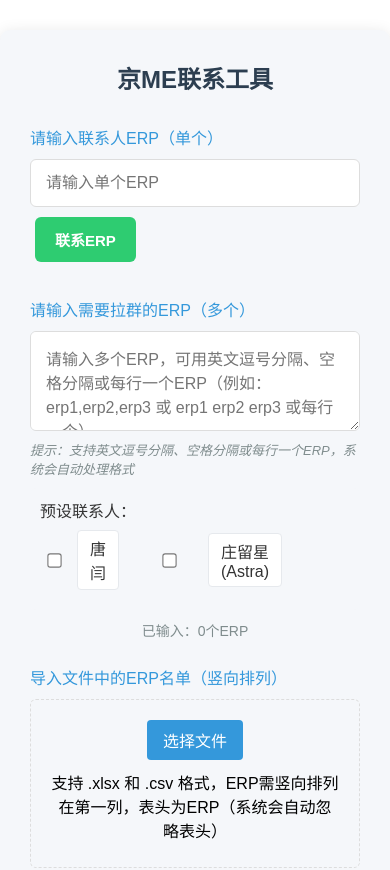
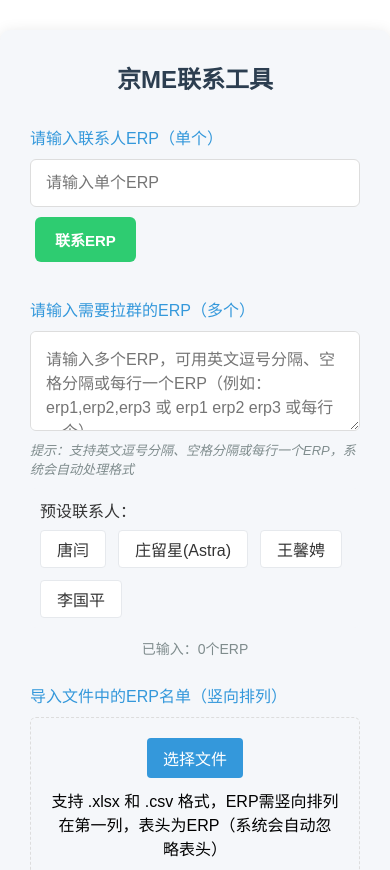
Before and after one commit to liwyat/JMEFIND, a plain HTML site: page index.html in a window 390 px wide. Shown: the top 870 px of the page. Drawn offline with Linux system fonts and the light colour scheme.

Commit message:
Add files via upload

```diff
--- a/index.html
+++ b/index.html
@@ -226,15 +226,19 @@
             <div class="hint">提示：支持英文逗号分隔、空格分隔或每行一个ERP，系统会自动处理格式</div>
             <div style="margin: 10px 0; padding: 10px; background: #f5f7fa; border-radius: 6px;">
                 <label style="font-weight: normal; display: block; margin-bottom: 8px; color: #333;">预设联系人：</label>
-                <div style="display: flex; gap: 20px;">
-                    <label style="display: flex; align-items: center; font-weight: normal; cursor: pointer; transition: all 0.2s;">
-                        <input type="checkbox" id="preset-tangyan" value="tangyan" style="margin-right: 8px; cursor: pointer; transform: scale(1.1);">
-                        <span style="padding: 5px 12px; background: white; border-radius: 4px; border: 1px solid #e6e9ed; transition: all 0.2s;">唐闫</span>
-                    </label>
-                    <label style="display: flex; align-items: center; font-weight: normal; cursor: pointer; transition: all 0.2s;">
-                        <input type="checkbox" id="preset-zhuangliuxing" value="zhuangliuxing.astra" style="margin-right: 8px; cursor: pointer; transform: scale(1.1);">
-                        <span style="padding: 5px 12px; background: white; border-radius: 4px; border: 1px solid #e6e9ed; transition: all 0.2s;">庄留星(Astra)</span>
-                    </label>
+                <div style="display: flex; flex-wrap: wrap; gap: 12px;">
+                    <div class="preset-contact" data-erp="tangyan" style="padding: 6px 16px; background: white; border-radius: 4px; border: 1px solid #e6e9ed; cursor: pointer; transition: all 0.2s; white-space: nowrap; display: inline-block;">
+                        唐闫
+                    </div>
+                    <div class="preset-contact" data-erp="zhuangliuxing.astra" style="padding: 6px 16px; background: white; border-radius: 4px; border: 1px solid #e6e9ed; cursor: pointer; transition: all 0.2s; white-space: nowrap; display: inline-block;">
+                        庄留星(Astra)
+                    </div>
+                    <div class="preset-contact" data-erp="wangxinping.23" style="padding: 6px 16px; background: white; border-radius: 4px; border: 1px solid #e6e9ed; cursor: pointer; transition: all 0.2s; white-space: nowrap; display: inline-block;">
+                        王馨娉
+                    </div>
+                    <div class="preset-contact" data-erp="liguoping.26" style="padding: 6px 16px; background: white; border-radius: 4px; border: 1px solid #e6e9ed; cursor: pointer; transition: all 0.2s; white-space: nowrap; display: inline-block;">
+                        李国平
+                    </div>
                 </div>
             </div>
             <div class="error" id="inviteError">请输入至少一个有效的ERP</div>
@@ -346,59 +350,56 @@
         inviteIdsInput.addEventListener('input', updateERPCount);
         updateERPCount(); // 初始更新
 
-        // 给预设ERP复选框添加事件监听
-        const tangyanCheckbox = document.getElementById('preset-tangyan');
-        const zhuangliuxingCheckbox = document.getElementById('preset-zhuangliuxing');
+        // 为预设联系人添加点击事件和样式管理
+        const presetContacts = document.querySelectorAll('.preset-contact');
 
-        // 为复选框添加选中状态样式变化
-        function setupCheckboxStyle(checkbox) {
-            if (!checkbox) return;
+        // 初始化预设联系人点击事件
+        presetContacts.forEach(contact => {
+            // 添加点击事件监听
+            contact.addEventListener('click', function() {
+                // 切换选中状态
+                const isSelected = this.classList.toggle('selected');
 
-            const labelSpan = checkbox.nextElementSibling;
+                // 更新样式
+                updateContactStyle(this, isSelected);
 
-            // 初始状态检查
-            updateCheckboxStyle(checkbox, labelSpan);
-
-            // 改变时更新样式
-            checkbox.addEventListener('change', function() {
-                updateCheckboxStyle(checkbox, labelSpan);
+                // 更新ERP计数
                 updateERPCount();
             });
 
-            // 鼠标悬停效果
-            checkbox.parentElement.addEventListener('mouseenter', function() {
-                if (!checkbox.checked) {
-                    labelSpan.style.borderColor = '#409eff';
-                    labelSpan.style.boxShadow = '0 0 0 2px rgba(64, 158, 255, 0.2)';
+            // 添加鼠标悬停效果
+            contact.addEventListener('mouseenter', function() {
+                if (!this.classList.contains('selected')) {
+                    this.style.borderColor = '#409eff';
+                    this.style.boxShadow = '0 0 0 2px rgba(64, 158, 255, 0.2)';
                 }
             });
 
-            checkbox.parentElement.addEventListener('mouseleave', function() {
-                if (!checkbox.checked) {
-                    labelSpan.style.borderColor = '#e6e9ed';
-                    labelSpan.style.boxShadow = 'none';
+            contact.addEventListener('mouseleave', function() {
+                if (!this.classList.contains('selected')) {
+                    this.style.borderColor = '#e6e9ed';
+                    this.style.boxShadow = 'none';
                 }
             });
-        }
 
-        // 更新复选框样式的函数
-        function updateCheckboxStyle(checkbox, span) {
-            if (checkbox.checked) {
-                span.style.backgroundColor = '#ecf5ff';
-                span.style.borderColor = '#409eff';
-                span.style.color = '#409eff';
-                span.style.boxShadow = '0 0 0 2px rgba(64, 158, 255, 0.2)';
+            // 初始状态样式
+            updateContactStyle(contact, false);
+        });
+
+        // 更新联系人样式的函数
+        function updateContactStyle(element, isSelected) {
+            if (isSelected) {
+                element.style.backgroundColor = '#ecf5ff';
+                element.style.borderColor = '#409eff';
+                element.style.color = '#409eff';
+                element.style.boxShadow = '0 0 0 2px rgba(64, 158, 255, 0.2)';
             } else {
-                span.style.backgroundColor = 'white';
-                span.style.borderColor = '#e6e9ed';
-                span.style.color = '#333';
-                span.style.boxShadow = 'none';
+                element.style.backgroundColor = 'white';
+                element.style.borderColor = '#e6e9ed';
+                element.style.color = '#333';
+                element.style.boxShadow = 'none';
             }
         }
-
-        // 应用样式处理
-        setupCheckboxStyle(tangyanCheckbox);
-        setupCheckboxStyle(zhuangliuxingCheckbox);
 
         // 处理ERP输入内容，支持多行、逗号分隔和空格分隔，并包含选中的预设ERP
         function processERPInput(input) {
@@ -411,16 +412,14 @@
 
             // 获取选中的预设ERP
             const presetERP = [];
-            const tangyanCheckbox = document.getElementById('preset-tangyan');
-            const zhuangliuxingCheckbox = document.getElementById('preset-zhuangliuxing');
+            const selectedContacts = document.querySelectorAll('.preset-contact.selected');
 
-            if (tangyanCheckbox && tangyanCheckbox.checked) {
-                presetERP.push(tangyanCheckbox.value);
-            }
-
-            if (zhuangliuxingCheckbox && zhuangliuxingCheckbox.checked) {
-                presetERP.push(zhuangliuxingCheckbox.value);
-            }
+            selectedContacts.forEach(contact => {
+                const erp = contact.getAttribute('data-erp');
+                if (erp) {
+                    presetERP.push(erp);
+                }
+            });
 
             // 合并用户输入的ERP和选中的预设ERP
             const allERP = [...ids, ...presetERP];
```
